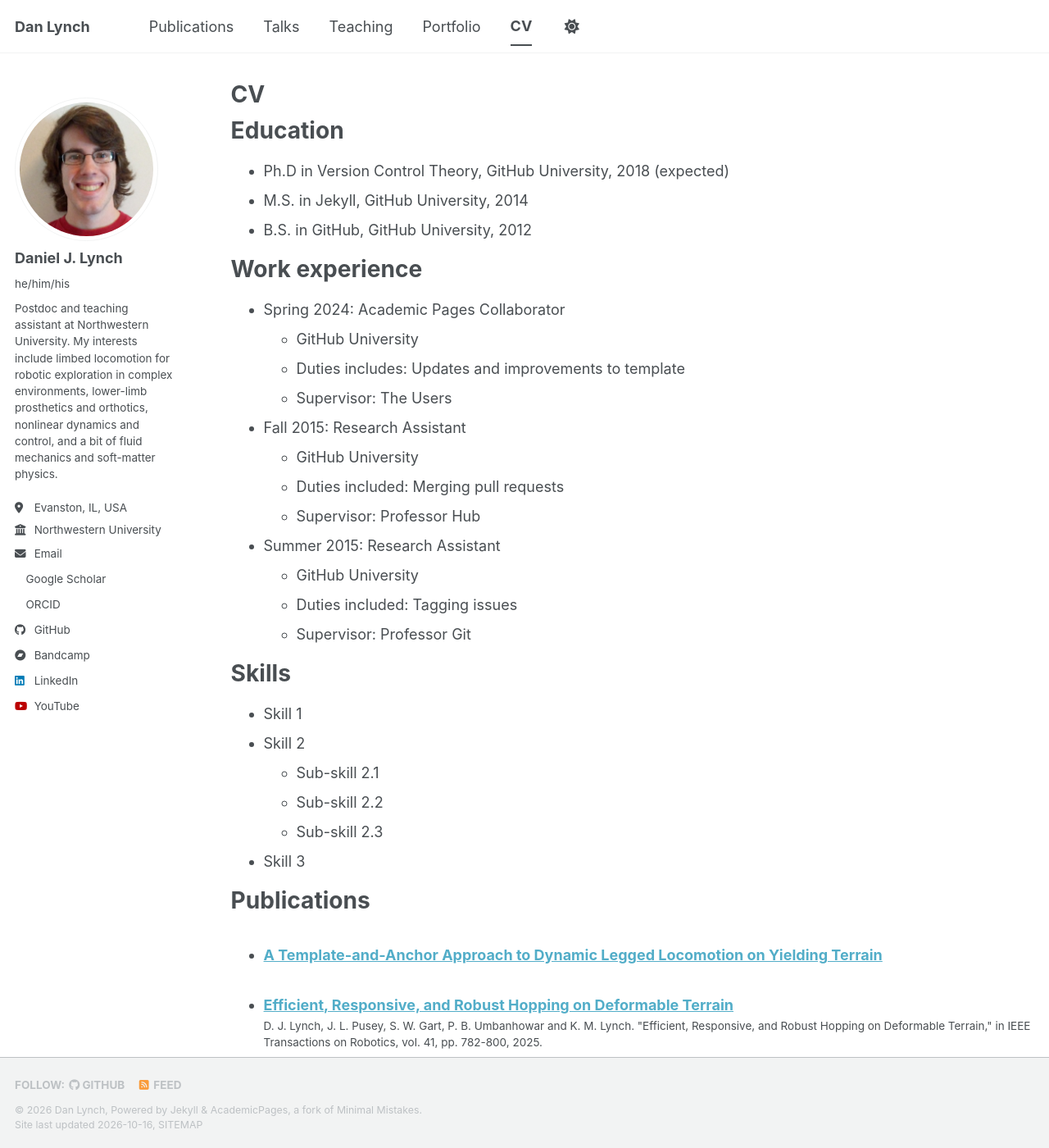
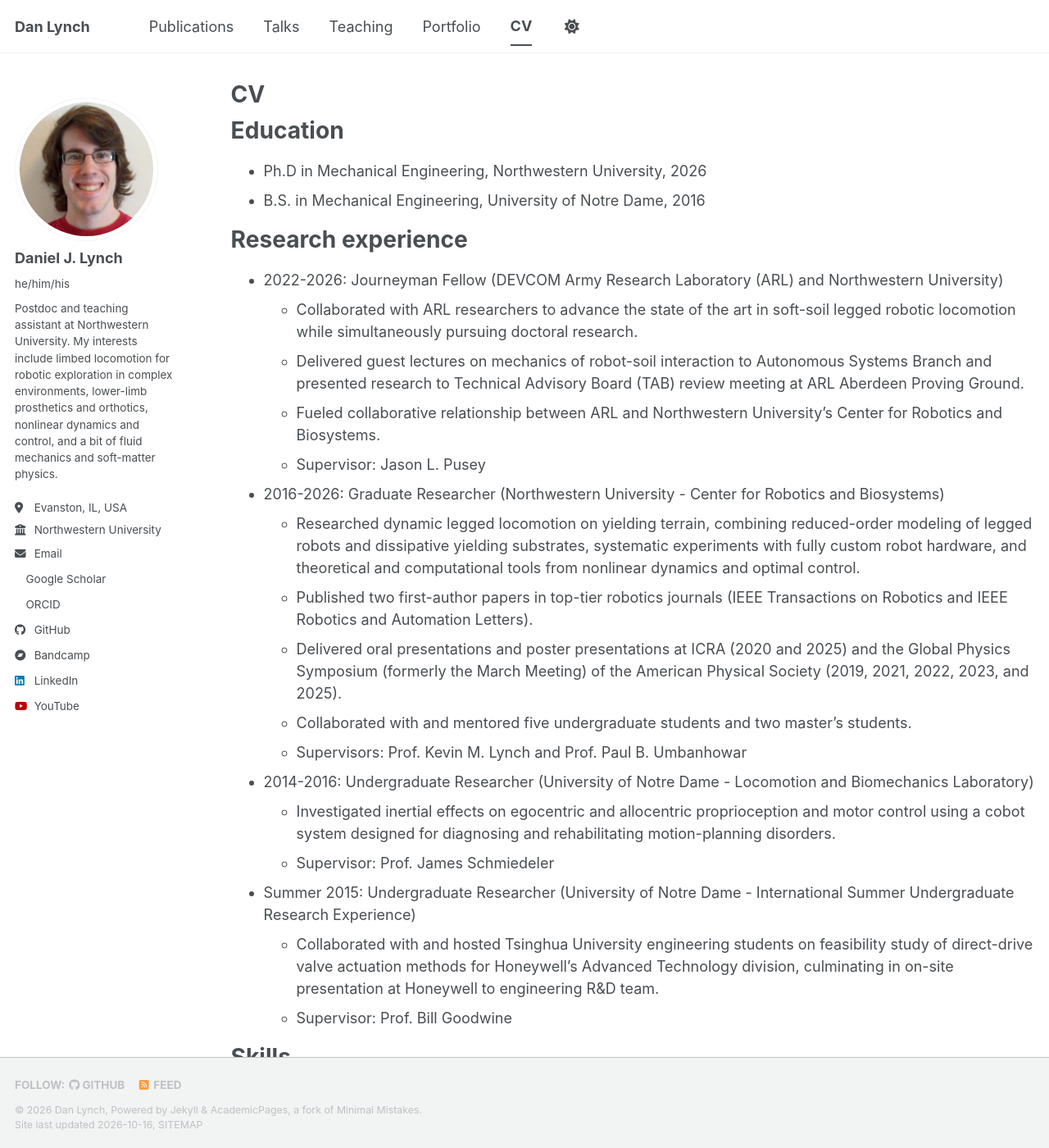
Before and after one commit to dlynch7/dlynch7.github.io, a Jekyll site: the page built from _pages/cv.md, in a window 1280 px wide and 1400 px high. Shown: the whole window at 82% size. Built offline with Jekyll 4.4.1, drawn with Linux system fonts in a browser that asks for light colours; a style sheet for code colours, icons or effects is not loaded; some of the changed text lies outside the part shown.

Commit message:
updated plain-text CV

```diff
--- a/_pages/cv.md
+++ b/_pages/cv.md
@@ -11,35 +11,55 @@ redirect_from:
 
 Education
 ======
-* Ph.D in Version Control Theory, GitHub University, 2018 (expected)
-* M.S. in Jekyll, GitHub University, 2014
-* B.S. in GitHub, GitHub University, 2012
+* Ph.D in Mechanical Engineering, Northwestern University, 2026
+* B.S. in Mechanical Engineering, University of Notre Dame, 2016
 
-Work experience
+Research experience
 ======
-* Spring 2024: Academic Pages Collaborator
-  * GitHub University
-  * Duties includes: Updates and improvements to template
-  * Supervisor: The Users
+* 2022-2026: Journeyman Fellow (DEVCOM Army Research Laboratory (ARL) and Northwestern University)
+  * Collaborated with ARL researchers to advance the state of the art in soft-soil legged robotic locomotion while simultaneously pursuing doctoral research.
+  * Delivered guest lectures on mechanics of robot-soil interaction to Autonomous Systems Branch and presented research to Technical Advisory Board (TAB) review meeting at ARL Aberdeen Proving Ground.
+  * Fueled collaborative relationship between ARL and Northwestern University's Center for Robotics and Biosystems.
+  * Supervisor: Jason L. Pusey
 
-* Fall 2015: Research Assistant
-  * GitHub University
-  * Duties included: Merging pull requests
-  * Supervisor: Professor Hub
+* 2016-2026: Graduate Researcher (Northwestern University - Center for Robotics and Biosystems)
+  * Researched dynamic legged locomotion on yielding terrain, combining reduced-order modeling of legged robots and dissipative yielding substrates, systematic experiments with fully custom robot hardware, and theoretical and computational tools from nonlinear dynamics and optimal control.
+  * Published two first-author papers in top-tier robotics journals (IEEE Transactions on Robotics and IEEE Robotics and Automation Letters).
+  * Delivered oral presentations and poster presentations at ICRA (2020 and 2025) and the Global Physics Symposium (formerly the March Meeting) of the American Physical Society (2019, 2021, 2022, 2023, and 2025).
+  * Collaborated with and mentored five undergraduate students and two master's students.
+  * Supervisors: Prof. Kevin M. Lynch and Prof. Paul B. Umbanhowar
 
-* Summer 2015: Research Assistant
-  * GitHub University
-  * Duties included: Tagging issues
-  * Supervisor: Professor Git
+* 2014-2016: Undergraduate Researcher (University of Notre Dame - Locomotion and Biomechanics Laboratory)
+  * Investigated inertial effects on egocentric and allocentric proprioception and motor control using a cobot system designed for diagnosing and rehabilitating motion-planning disorders.
+  * Supervisor: Prof. James Schmiedeler
+
+* Summer 2015: Undergraduate Researcher (University of Notre Dame - International Summer Undergraduate Research Experience)
+  * Collaborated with and hosted Tsinghua University engineering students on feasibility study of direct-drive valve actuation methods for Honeywell's Advanced Technology division, culminating in on-site presentation at Honeywell to engineering R&D team.
+  * Supervisor: Prof. Bill Goodwine
 
 Skills
 ======
-* Skill 1
-* Skill 2
-  * Sub-skill 2.1
-  * Sub-skill 2.2
-  * Sub-skill 2.3
-* Skill 3
+* Theory
+  * Robot kinematics, dynamics, and control
+  * Classical, modern, and optimal control
+  * Trajectory Optimization
+  * Differential geometry, geometric mechanics and control
+  * Lagrangian and Hamiltonian mechanics
+  * Nonlinear dynamics
+* Hardware
+  * Real-time embedded control with ARM Cortex-M and PIC32 microcontrollers
+  * Raspberry Pi, Arduino, and FPGA
+  * Machining (mill and lathe) and rapid prototyping (3D printer and laser cutter)
+  * PCB design and assembly (including surface mount soldering)
+* Software
+  * MATLAB/Simulink
+  * C/C++
+  * Python
+  * Mathematica
+  * VHDL
+  * KiCAD
+  * SolidWorks and Onshape
+  * LaTeX
 
 Publications
 ======
@@ -61,4 +81,4 @@ Teaching
 
 Service and leadership
 ======
-* Currently signed in to 43 different slack teams
+* Reviewer for IEEE Transactions on Robotics, IEEE Robotics and Automation Letters, ASME Journal of Mechanisms and Robotics, and Advanced Intelligent Systems (Wiley).
```
